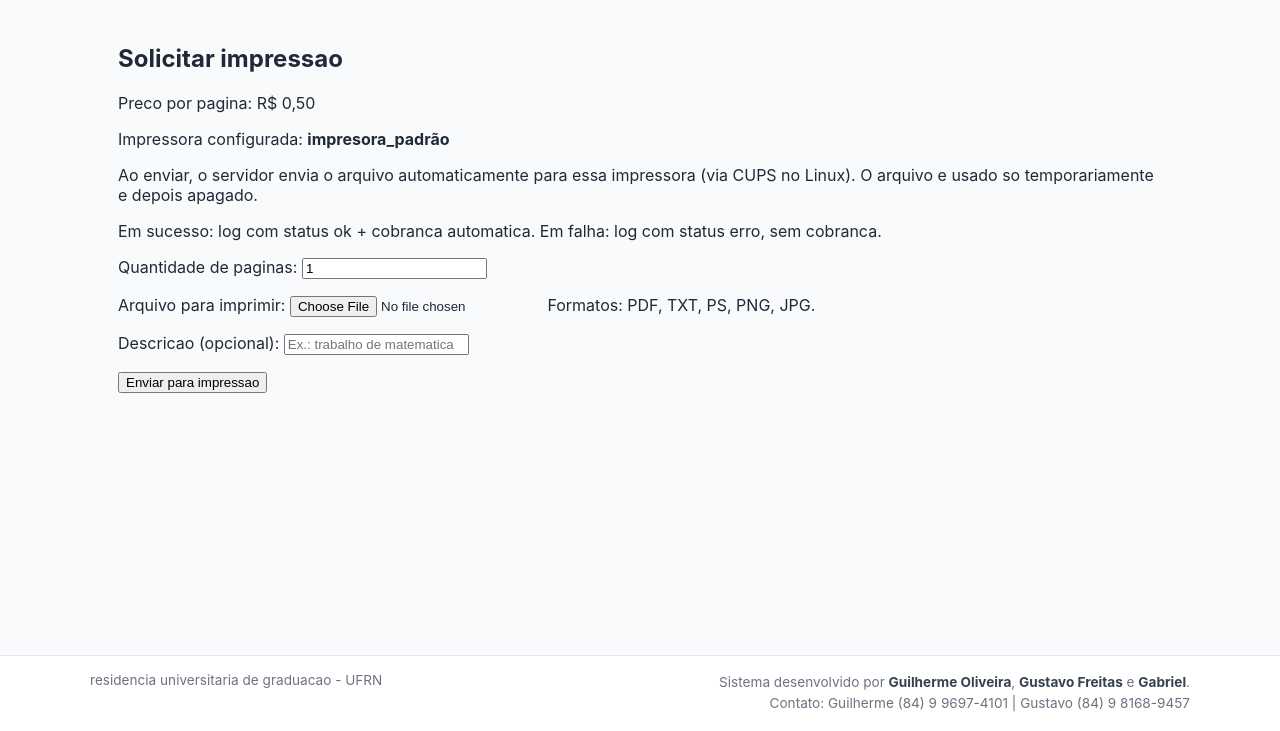
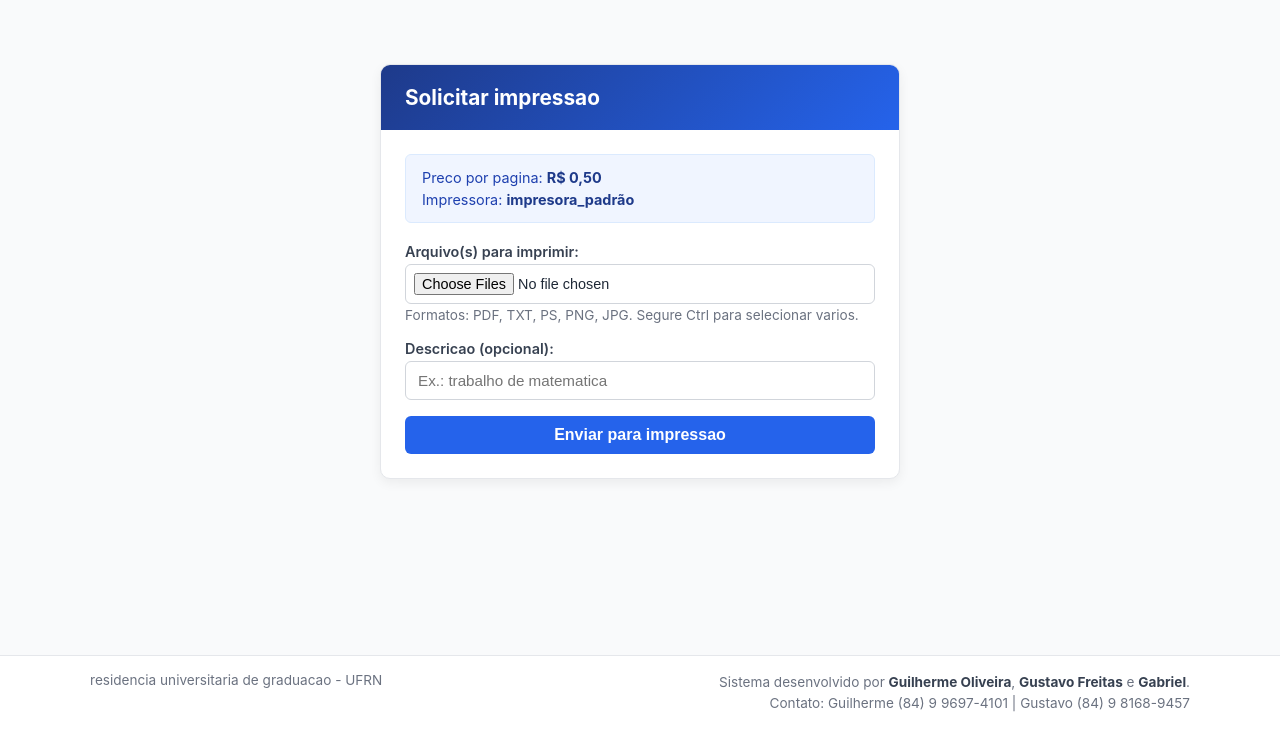
Before and after one commit to GuilhermeQuerque/Residencia_universitaria_de_gradua-o, a Django app: page /impressao/solicitar/ in a window 1280 px wide. Shown: the part 69-800 px from the top of the page. Run offline with Django 5.2, Linux system fonts and the light colour scheme; the visitor is signed in with stand-in values (Sample User, id 1).

Commit message:
Em funcionamento(bruto)

```diff
--- a/controle/forms.py
+++ b/controle/forms.py
@@ -53,11 +53,41 @@ class RegistroForm(forms.Form):
         return cleaned
 
 
+class MultipleFileInput(forms.FileInput):
+    allow_multiple_selected = True
+
+    def value_from_datadict(self, data, files, name):
+        return files.getlist(name)
+
+
+class MultipleFileField(forms.FileField):
+    widget = MultipleFileInput
+
+    def to_python(self, data):
+        if not data:
+            return []
+        if isinstance(data, list):
+            return data
+        return [data]
+
+    def validate(self, value):
+        if value in self.empty_values or not value:
+            raise forms.ValidationError('Selecione pelo menos um arquivo.', code='required')
+        for f in value:
+            super().validate(f)
+
+    def clean(self, data, initial=None):
+        data = self.to_python(data)
+        self.validate(data)
+        self.run_validators(data)
+        return data
+
+
 class SolicitarImpressaoForm(forms.Form):
-    paginas = forms.IntegerField(min_value=1, initial=1, label='Quantidade de paginas')
-    arquivo = forms.FileField(
-        label='Arquivo para imprimir',
-        help_text='Formatos: PDF, TXT, PS, PNG, JPG.',
+    arquivo = MultipleFileField(
+        label='Arquivo(s) para imprimir',
+        help_text='Formatos: PDF, TXT, PS, PNG, JPG. Segure Ctrl para selecionar varios.',
+        widget=MultipleFileInput(attrs={'multiple': True}),
     )
     descricao = forms.CharField(
         max_length=200,
@@ -67,9 +97,12 @@ class SolicitarImpressaoForm(forms.Form):
     )
 
     def clean_arquivo(self):
-        arquivo = self.cleaned_data['arquivo']
-        extensao = Path(arquivo.name).suffix.lower()
-        if extensao not in EXTENSOES_IMPRESSAO:
-            formatos = ', '.join(sorted(EXTENSOES_IMPRESSAO))
-            raise forms.ValidationError(f'Formato nao suportado. Use: {formatos}.')
-        return arquivo
+        arquivos = self.cleaned_data['arquivo']
+        for arquivo in arquivos:
+            extensao = Path(arquivo.name).suffix.lower()
+            if extensao not in EXTENSOES_IMPRESSAO:
+                formatos = ', '.join(sorted(EXTENSOES_IMPRESSAO))
+                raise forms.ValidationError(
+                    f'Formato "{extensao}" nao suportado para "{arquivo.name}". Use: {formatos}.'
+                )
+        return arquivos
--- a/controle/templates/controle/base.html
+++ b/controle/templates/controle/base.html
@@ -123,7 +123,7 @@
             {% if user.is_authenticated %}
                 <div class="header-user">
                     <span class="header-username">{{ user.get_full_name|default:user.username }}</span>
-                    <a class="header-link" href="{% url 'logout' %}" target="_blank" rel="noopener noreferrer">Sair</a>
+                    <a class="header-link" href="{% url 'logout' %}">Sair</a>
                 </div>
             {% endif %}
         </div>
--- a/controle/templates/controle/dashboard.html
+++ b/controle/templates/controle/dashboard.html
@@ -148,7 +148,7 @@
                 <h1>Residência Universitária de Graduação</h1>
                 <p>Gerenciador de Impressões</p>
             </div>
-            <a class="dashboard-cta" href="{% url 'solicitar_impressao' %}" target="_blank" rel="noopener noreferrer">
+            <a class="dashboard-cta" href="{% url 'solicitar_impressao' %}">
                 + Nova impressão
             </a>
         </div>
--- a/controle/templates/controle/login.html
+++ b/controle/templates/controle/login.html
@@ -103,9 +103,9 @@
                     <button type="submit" class="btn-entrar">Entrar</button>
                 </form>
                 <div class="login-links">
-                    <a href="{% url 'password_reset' %}" target="_blank" rel="noopener noreferrer">Esqueceu sua senha?</a>
+                    <a href="{% url 'password_reset' %}">Esqueceu sua senha?</a>
                     <br>
-                    <a href="{% url 'registrar' %}" target="_blank" rel="noopener noreferrer">Nao tem conta? Cadastre-se</a>
+                    <a href="{% url 'registrar' %}">Nao tem conta? Cadastre-se</a>
                 </div>
             </div>
         </div>
--- a/controle/templates/controle/logout.html
+++ b/controle/templates/controle/logout.html
@@ -105,7 +105,7 @@
                 <form class="logout-form" method="post" action="{% url 'logout' %}">
                     {% csrf_token %}
                     <button type="submit" class="btn btn-confirm">Sim, sair</button>
-                    <a href="{% url 'dashboard' %}" class="btn btn-cancel" target="_blank" rel="noopener noreferrer">Cancelar</a>
+                    <a href="{% url 'dashboard' %}" class="btn btn-cancel">Cancelar</a>
                 </form>
             </div>
         </div>
--- a/controle/templates/controle/registrar.html
+++ b/controle/templates/controle/registrar.html
@@ -102,7 +102,7 @@
                     <button type="submit" class="btn-cadastrar">Cadastrar</button>
                 </form>
                 <div class="registro-link">
-                    Ja tem conta? <a href="{% url 'login' %}" target="_blank" rel="noopener noreferrer">Faca login</a>
+                    Ja tem conta? <a href="{% url 'login' %}">Faca login</a>
                 </div>
             </div>
         </div>
--- a/controle/templates/controle/solicitar_impressao.html
+++ b/controle/templates/controle/solicitar_impressao.html
@@ -1,21 +1,121 @@
 {% extends "controle/base.html" %}
 
 {% block content %}
-    <h2>Solicitar impressao</h2>
-    <p>Preco por pagina: R$ {{ preco_por_pagina }}</p>
-    <p>Impressora configurada: <strong>{{ impressora_nome }}</strong></p>
-    <p>
-        Ao enviar, o servidor envia o arquivo automaticamente para essa impressora
-        (via CUPS no Linux). O arquivo e usado so temporariamente e depois apagado.
-    </p>
-    <p>
-        Em sucesso: log com status ok + cobranca automatica.
-        Em falha: log com status erro, sem cobranca.
-    </p>
+    <style>
+        .sol-container {
+            max-width: 520px;
+            margin: 40px auto;
+        }
+        .sol-card {
+            background: #fff;
+            border: 1px solid #e5e7eb;
+            border-radius: 10px;
+            overflow: hidden;
+            box-shadow: 0 4px 12px rgba(0, 0, 0, 0.06);
+        }
+        .sol-header {
+            background: linear-gradient(135deg, #1e3a8a, #2563eb);
+            color: #fff;
+            padding: 20px 24px;
+        }
+        .sol-header h2 {
+            margin: 0;
+            font-size: 1.3rem;
+            font-weight: 700;
+        }
+        .sol-body {
+            padding: 24px;
+        }
+        .sol-info {
+            background: #f0f5ff;
+            border: 1px solid #dbeafe;
+            border-radius: 6px;
+            padding: 12px 16px;
+            margin-bottom: 20px;
+            font-size: 0.9rem;
+            color: #1e40af;
+            line-height: 1.5;
+        }
+        .sol-info strong {
+            color: #1e3a8a;
+        }
+        .sol-body p {
+            margin: 0 0 16px 0;
+        }
+        .sol-body label {
+            display: block;
+            font-size: 0.9rem;
+            font-weight: 600;
+            color: #374151;
+            margin-bottom: 4px;
+        }
+        .sol-body input,
+        .sol-body select {
+            width: 100%;
+            padding: 10px 12px;
+            border: 1px solid #d1d5db;
+            border-radius: 6px;
+            font-size: 0.95rem;
+            outline: none;
+            box-sizing: border-box;
+            transition: border-color 0.15s;
+        }
+        .sol-body input:focus,
+        .sol-body select:focus {
+            border-color: #2563eb;
+            box-shadow: 0 0 0 3px rgba(37, 99, 235, 0.1);
+        }
+        .sol-body input[type="file"] {
+            padding: 8px;
+            font-size: 0.9rem;
+        }
+        .sol-body .helptext {
+            font-size: 0.85rem;
+            color: #6b7280;
+            margin: 4px 0 0 0;
+        }
+        .sol-body .errorlist {
+            color: #dc2626;
+            font-size: 0.85rem;
+            margin: 4px 0 0 0;
+            list-style: none;
+            padding: 0;
+        }
+        .sol-body .btn-enviar {
+            display: block;
+            width: 100%;
+            padding: 10px 18px;
+            background: #2563eb;
+            color: #fff;
+            border: none;
+            border-radius: 6px;
+            font-size: 1rem;
+            font-weight: 600;
+            cursor: pointer;
+            transition: background 0.15s;
+            margin-top: 8px;
+        }
+        .sol-body .btn-enviar:hover {
+            background: #1d4ed8;
+        }
+    </style>
 
-    <form method="post" enctype="multipart/form-data">
-        {% csrf_token %}
-        {{ form.as_p }}
-        <button type="submit">Enviar para impressao</button>
-    </form>
+    <div class="sol-container">
+        <div class="sol-card">
+            <div class="sol-header">
+                <h2>Solicitar impressao</h2>
+            </div>
+            <div class="sol-body">
+                <div class="sol-info">
+                    Preco por pagina: <strong>R$ {{ preco_por_pagina }}</strong><br>
+                    Impressora: <strong>{{ impressora_nome }}</strong>
+                </div>
+                <form method="post" enctype="multipart/form-data">
+                    {% csrf_token %}
+                    {{ form.as_p }}
+                    <button type="submit" class="btn-enviar">Enviar para impressao</button>
+                </form>
+            </div>
+        </div>
+    </div>
 {% endblock %}
--- a/controle/templates/registration/password_reset_complete.html
+++ b/controle/templates/registration/password_reset_complete.html
@@ -16,7 +16,7 @@
             <div class="pw-header"><h2>Senha redefinida</h2></div>
             <div class="pw-body">
                 <p>Sua senha foi redefinida com sucesso.</p>
-                <a href="{% url 'login' %}" class="btn" target="_blank" rel="noopener noreferrer">Fazer login</a>
+                <a href="{% url 'login' %}" class="btn">Fazer login</a>
             </div>
         </div>
     </div>
--- a/controle/templates/registration/password_reset_done.html
+++ b/controle/templates/registration/password_reset_done.html
@@ -17,7 +17,7 @@
             <div class="pw-body">
                 <p>Enviamos as instrucoes de redefinicao de senha para seu email.</p>
                 <p>Se nao receber, verifique a pasta de spam.</p>
-                <a href="{% url 'login' %}" class="btn" target="_blank" rel="noopener noreferrer">Voltar ao login</a>
+                <a href="{% url 'login' %}" class="btn">Voltar ao login</a>
             </div>
         </div>
     </div>
--- a/controle/views.py
+++ b/controle/views.py
@@ -14,7 +14,7 @@ from django.http import HttpResponseRedirect
 from django.shortcuts import redirect, render
 
 from .forms import RegistroForm, SolicitarImpressaoForm
-from .impressao import ErroImpressao, imprimir_arquivo
+from .impressao import ErroImpressao, contar_paginas, imprimir_arquivo
 from .models import LogImpressao, Pagamento, Perfil
 
 
@@ -54,51 +54,66 @@ def solicitar_impressao(request):
     if request.method == 'POST':
         form = SolicitarImpressaoForm(request.POST, request.FILES)
         if form.is_valid():
-            paginas = form.cleaned_data['paginas']
-            arquivo = form.cleaned_data['arquivo']
+            arquivos = form.cleaned_data['arquivo']
             descricao = form.cleaned_data['descricao']
-            nome_arquivo = arquivo.name
-            descricao_log = f'Arquivo: {nome_arquivo}. {descricao}'.strip()
-            sufixo = Path(nome_arquivo).suffix or '.bin'
-            caminho_temp = None
+            total_paginas = 0
+            arquivos_processados = []
+            erros = []
 
-            try:
-                with tempfile.NamedTemporaryFile(delete=False, suffix=sufixo) as tmp:
-                    for pedaco in arquivo.chunks():
-                        tmp.write(pedaco)
-                    caminho_temp = Path(tmp.name)
+            for arquivo in arquivos:
+                nome = arquivo.name
+                sufixo = Path(nome).suffix or '.bin'
+                caminho = None
+                try:
+                    with tempfile.NamedTemporaryFile(delete=False, suffix=sufixo) as tmp:
+                        for pedaco in arquivo.chunks():
+                            tmp.write(pedaco)
+                        caminho = Path(tmp.name)
 
-                imprimir_arquivo(caminho_temp)
+                    pag = contar_paginas(caminho)
+                    imprimir_arquivo(caminho)
 
+                    total_paginas += pag
+                    arquivos_processados.append(nome)
+                except ErroImpressao as e:
+                    erros.append(f'{nome}: {e}')
+                finally:
+                    if caminho and caminho.exists():
+                        os.unlink(caminho)
+
+            if arquivos_processados:
+                nomes_str = ', '.join(arquivos_processados)
+                descricao_log = f'Arquivos: {nomes_str}. {descricao}'.strip().rstrip('.')
                 LogImpressao.objects.create(
                     usuario=request.user,
-                    paginas=paginas,
+                    paginas=total_paginas,
                     status='ok',
                     descricao=descricao_log,
                 )
                 Pagamento.objects.create(
                     usuario=request.user,
-                    valor=preco_por_pagina * paginas,
+                    valor=preco_por_pagina * total_paginas,
                     observacao=(
-                        f'Cobranca automatica: {paginas} pagina(s) - arquivo {nome_arquivo}.'
+                        f'Cobranca automatica: {total_paginas} pagina(s) - '
+                        f'arquivos: {nomes_str}.'
                     ),
                 )
-                messages.success(
-                    request,
-                    f'Arquivo enviado para a impressora "{settings.IMPRESSORA_NOME}".',
-                )
-                return redirect('dashboard')
-            except ErroImpressao as erro:
+                qtd = len(arquivos_processados)
+                msg = f'{qtd} arquivo(s) enviado(s) para a impressora "{settings.IMPRESSORA_NOME}".'
+                messages.success(request, msg)
+
+            if erros:
+                for e in erros:
+                    messages.error(request, f'Erro ao imprimir: {e}')
                 LogImpressao.objects.create(
                     usuario=request.user,
-                    paginas=paginas,
+                    paginas=0,
                     status='erro',
-                    descricao=f'{descricao_log} Erro: {erro}',
+                    descricao=f'Erro(s): {"; ".join(erros)}. {descricao}',
                 )
-                messages.error(request, str(erro))
-            finally:
-                if caminho_temp and caminho_temp.exists():
-                    os.unlink(caminho_temp)
+
+            if arquivos_processados:
+                return redirect('dashboard')
     else:
         form = SolicitarImpressaoForm()
 
```
Also changed, not shown: controle/impressao.py (+14 -0 lines), 1 other file.
